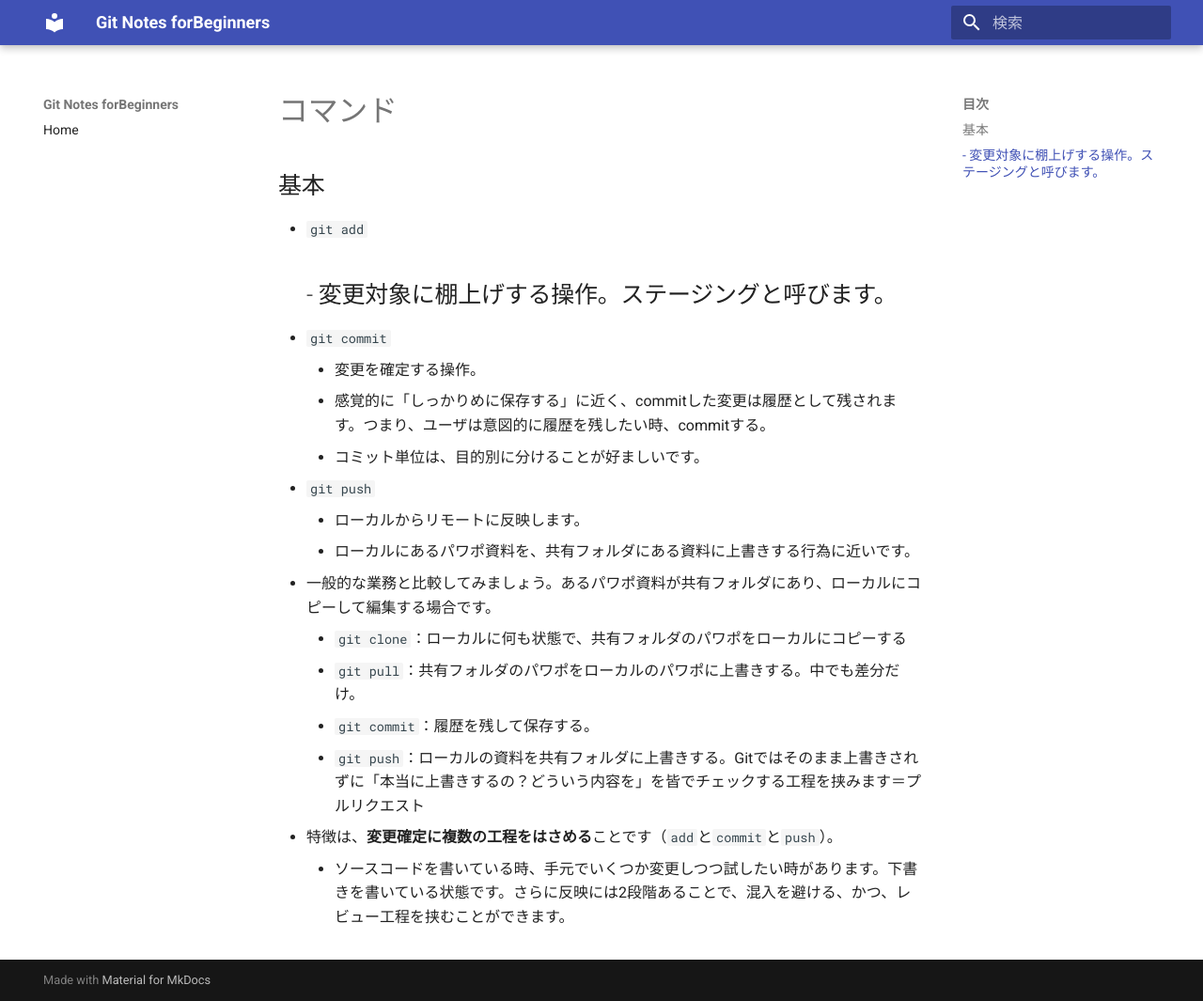
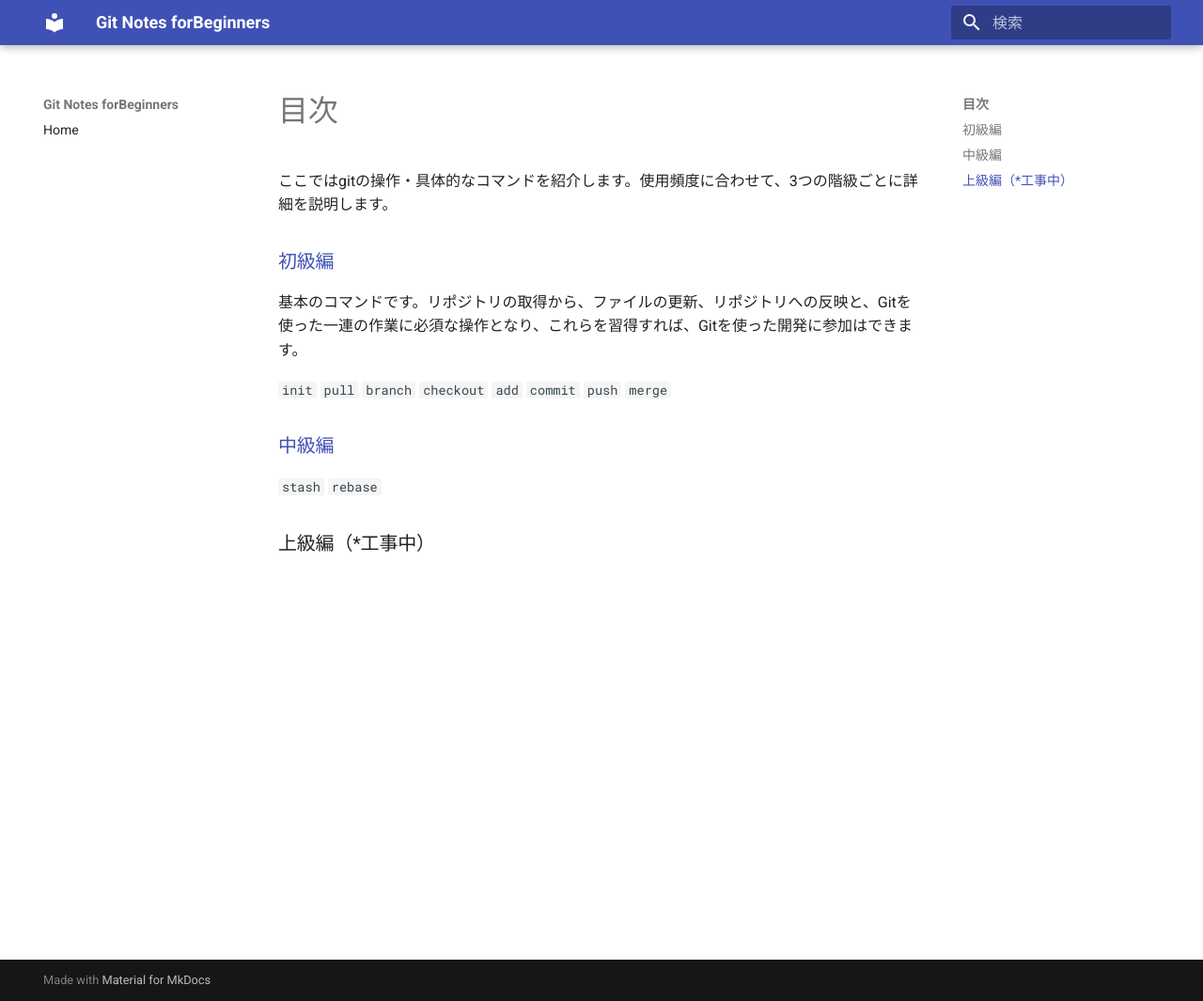
Before and after one commit to aigon3535/git-learning-notes, an MkDocs documentation site: the page built from docs/02_コマンド/index.md, in a window 1280 px wide and 1065 px high. Shown: the whole window at 94% size. Built offline with MkDocs 1.6.1 and Material for MkDocs 9.7.7, drawn with Linux system fonts in a browser that asks for light colours.

Commit message:
doc: 中身を更新

```diff
--- a/docs/02_コマンド/index.md
+++ b/docs/02_コマンド/index.md
@@ -1,24 +1,17 @@
-# コマンド
+# 目次
+
+ここではgitの操作・具体的なコマンドを紹介します。使用頻度に合わせて、3つの階級ごとに詳細を説明します。
+
+### [初級編](01_初級編.md)
+
+基本のコマンドです。リポジトリの取得から、ファイルの更新、リポジトリへの反映と、Gitを使った一連の作業に必須な操作となり、これらを習得すれば、Gitを使った開発に参加はできます。
+
+`init` `pull` `branch` `checkout` `add` `commit` `push` `merge`
 
 
-## 基本
-
-- `git add`
-    - 変更対象に棚上げする操作。ステージングと呼びます。
-    -
-- `git commit`
-    - 変更を確定する操作。
-    - 感覚的に「しっかりめに保存する」に近く、commitした変更は履歴として残されます。つまり、ユーザは意図的に履歴を残したい時、commitする。
-    - コミット単位は、目的別に分けることが好ましいです。
-- `git push`
-    - ローカルからリモートに反映します。
-    - ローカルにあるパワポ資料を、共有フォルダにある資料に上書きする行為に近いです。
+### [中級編](02_中級編.md)
 
 
-- 一般的な業務と比較してみましょう。あるパワポ資料が共有フォルダにあり、ローカルにコピーして編集する場合です。
-    - `git clone`：ローカルに何も状態で、共有フォルダのパワポをローカルにコピーする
-    - `git pull`：共有フォルダのパワポをローカルのパワポに上書きする。中でも差分だけ。
-    - `git commit`：履歴を残して保存する。
-    - `git push`：ローカルの資料を共有フォルダに上書きする。Gitではそのまま上書きされずに「本当に上書きするの？どういう内容を」を皆でチェックする工程を挟みます＝プルリクエスト
-- 特徴は、**変更確定に複数の工程をはさめる**ことです（`add`と`commit`と`push`）。
-    - ソースコードを書いている時、手元でいくつか変更しつつ試したい時があります。下書きを書いている状態です。さらに反映には2段階あることで、混入を避ける、かつ、レビュー工程を挟むことができます。
+`stash` `rebase`
+
+### 上級編（*工事中）
```
Also changed, not shown: docs/01_仕組み/index.md (+14 -1 lines), docs/02_コマンド/01_初級編.md (added, +36 -0 lines), docs/02_コマンド/02_中級編.md (added, +14 -0 lines), docs/index.md (+3 -1 lines).
